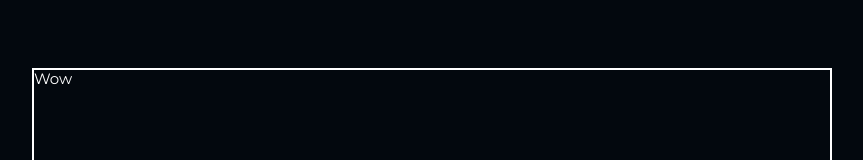
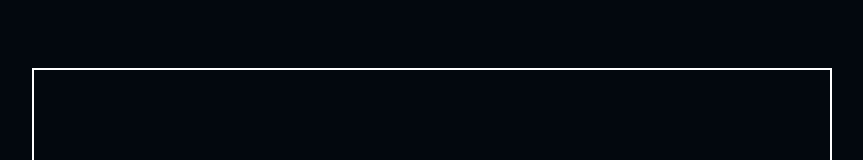
Before and after one commit to nat-davydova/glassmorphism-stopwatch, a React (Vite) app: page / in a window 1280 px wide. Shown: the part 172-332 px from the top of the page, without its empty margins (208-1071 px from the left). Built offline with nearby package versions, Linux system fonts and the light colour scheme.

Commit message:
feat: add basic circle styles and circle #1 structure

```diff
--- a/src/App.tsx
+++ b/src/App.tsx
@@ -7,7 +7,7 @@
     <>
       <DemoHeader />
       <StopwatchContainer>
-        <div>Wow</div>
+        <div> </div>
       </StopwatchContainer>
     </>
   );
--- a/src/components/Stopwatch/StopwatchContainer/StopwatchContainer.module.css
+++ b/src/components/Stopwatch/StopwatchContainer/StopwatchContainer.module.css
@@ -1,4 +1,5 @@
 .stopwatchContainer {
+    position: relative;
     width: 95%;
     max-width: 800px;
     height: 90vh;
@@ -7,3 +8,8 @@
 
     border: 2px solid #ffffff;
 }
+
+.circle {
+    position: absolute;
+    border-radius: 50%;
+}
--- a/src/components/Stopwatch/StopwatchContainer/StopwatchContainer.tsx
+++ b/src/components/Stopwatch/StopwatchContainer/StopwatchContainer.tsx
@@ -7,5 +7,11 @@
 }
 
 export function StopwatchContainer({ children }: IStopwatchContainerProps) {
-  return <div className={styles.stopwatchContainer}>{children}</div>;
+  return (
+    <div className={styles.stopwatchContainer}>
+      <div className={styles.circle}></div>
+
+      {children}
+    </div>
+  );
 }
```
